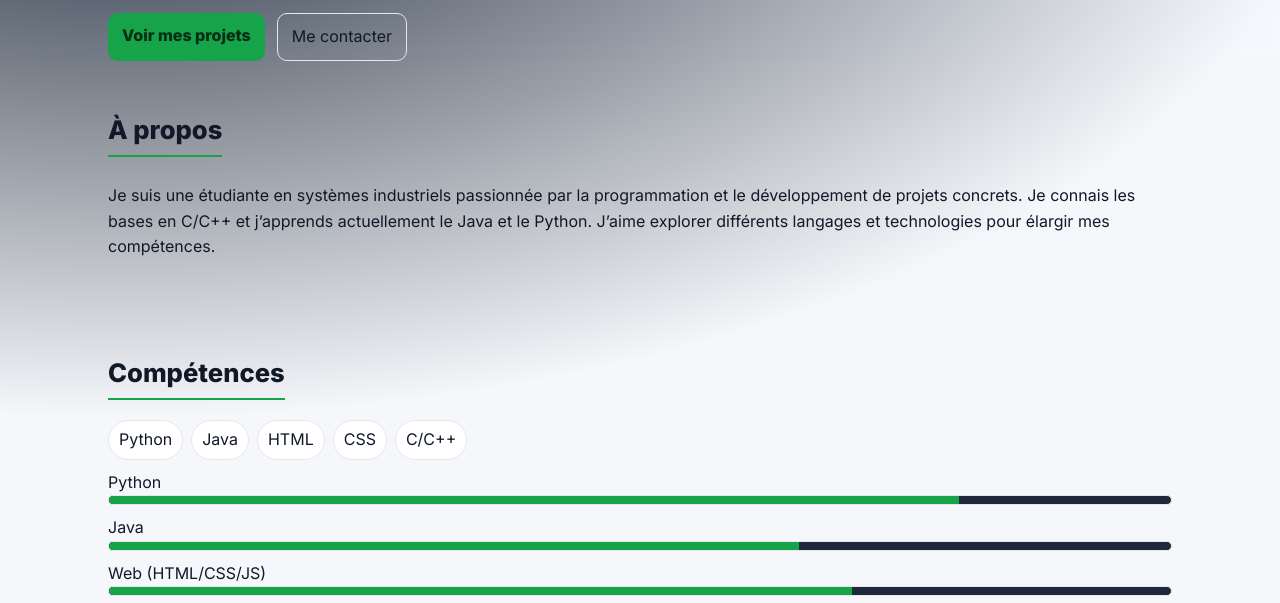
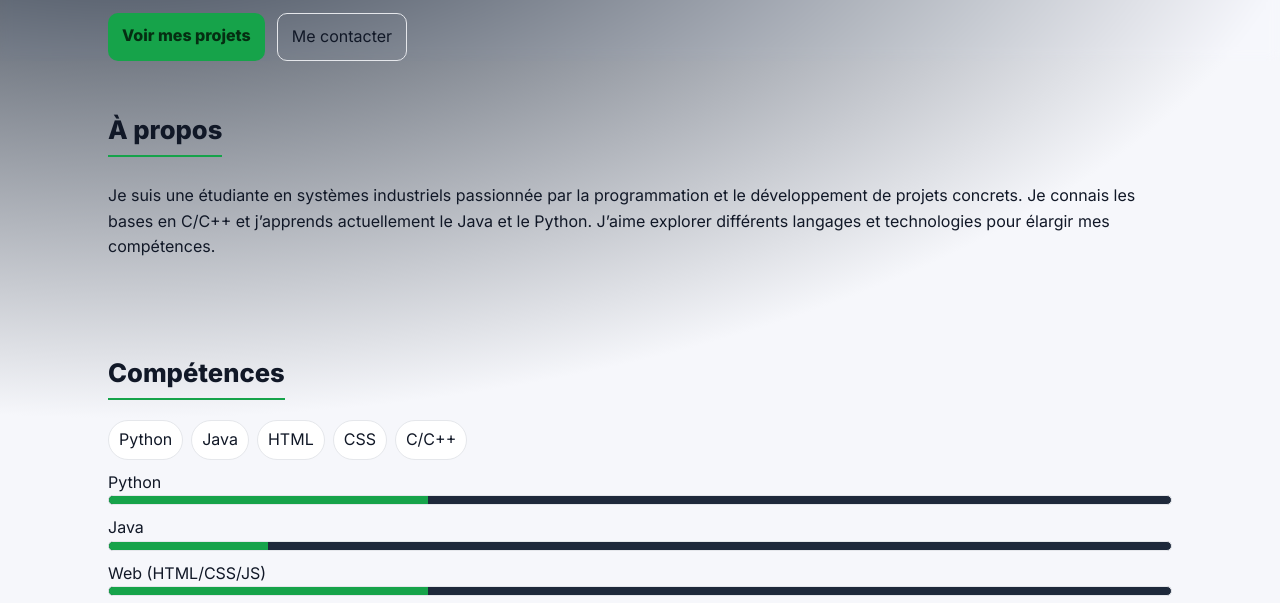
Before and after one commit to Chicita04/chicita04.github.io, a plain HTML site: page index.html in a window 1280 px wide. Shown: the part 349-952 px from the top of the page. Drawn offline with Linux system fonts and the light colour scheme.

Commit message:
Adjust skill levels in portfolio
Updated skill levels for Python, Java, and Web technologies in the skills section.

```diff
--- a/index.html
+++ b/index.html
@@ -94,9 +94,9 @@
     </ul>
 
     <div class="skills-bars" aria-hidden="true">
-      <div class="skill"><span>Python</span><div class="bar"><div class="fill" style="--level:80%"></div></div></div>
-      <div class="skill"><span>Java</span><div class="bar"><div class="fill" style="--level:65%"></div></div></div>
-      <div class="skill"><span>Web (HTML/CSS/JS)</span><div class="bar"><div class="fill" style="--level:70%"></div></div></div>
+      <div class="skill"><span>Python</span><div class="bar"><div class="fill" style="--level:30%"></div></div></div>
+      <div class="skill"><span>Java</span><div class="bar"><div class="fill" style="--level:15%"></div></div></div>
+      <div class="skill"><span>Web (HTML/CSS/JS)</span><div class="bar"><div class="fill" style="--level:30%"></div></div></div>
       <div class="skill"><span>C/C++</span><div class="bar"><div class="fill" style="--level:60%"></div></div></div>
     </div>
   </section>
@@ -123,4 +123,5 @@
 
 <script src="script.js" defer></script>
 </body>
+
 </html>
```
